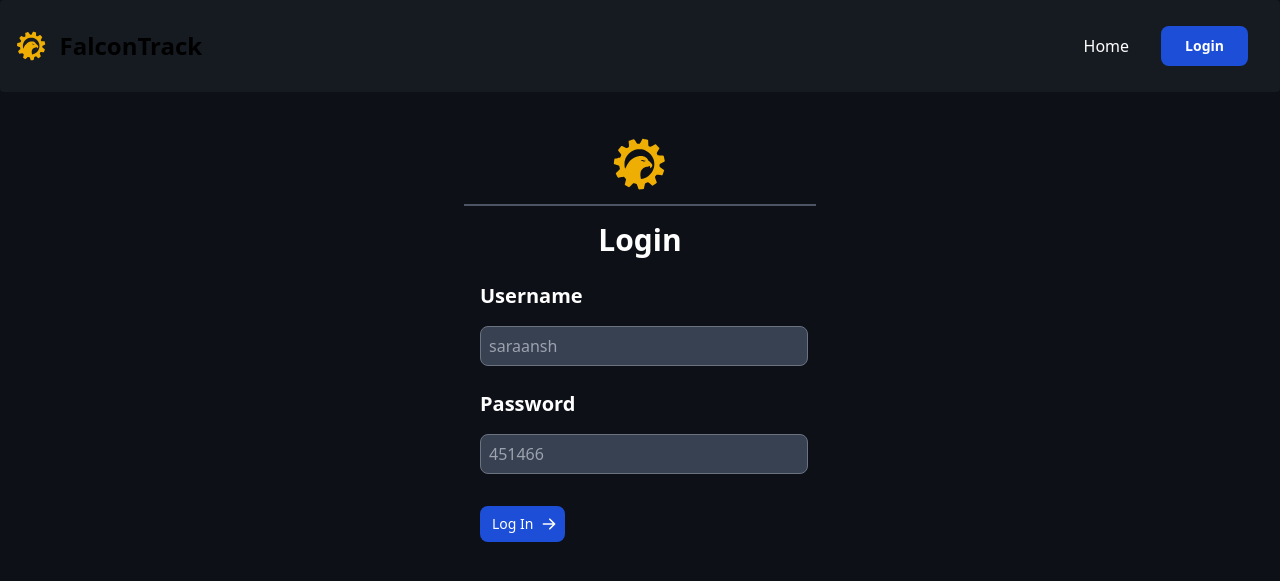
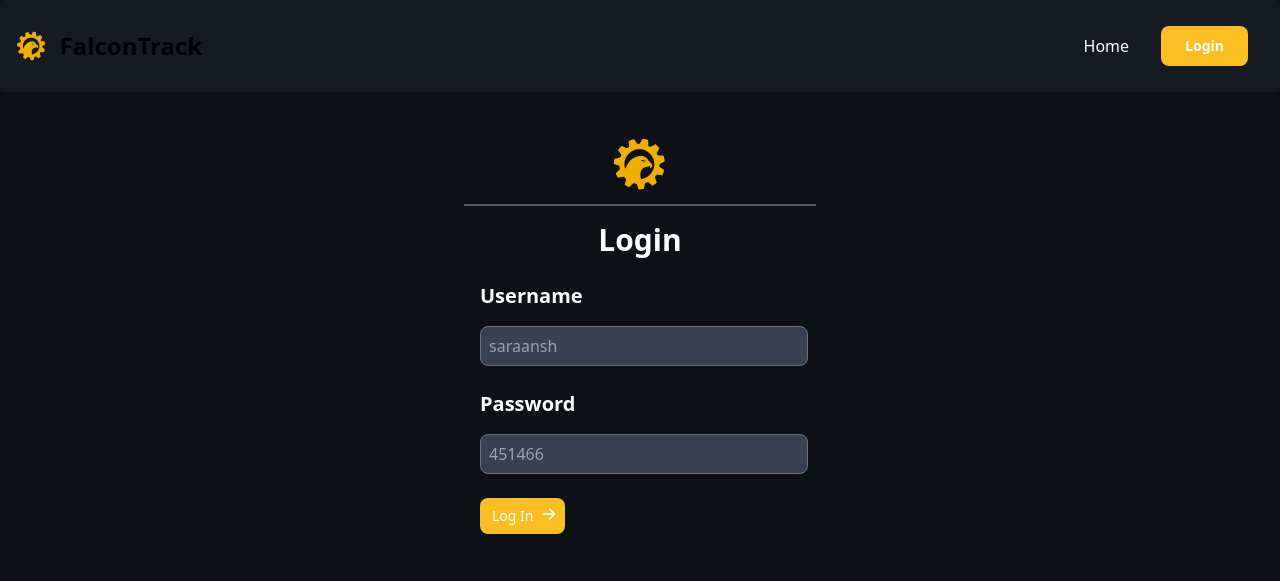
Before and after one commit to team4099/FalconTrack, a Flask app: page /login in a window 1280 px wide. Shown: the top 581 px of the page. Run offline with Flask 2, Linux system fonts and the light colour scheme; some libraries are stand-ins or nearby versions.

Commit message:
fixed buttons

```diff
--- a/templates/404.html
+++ b/templates/404.html
@@ -16,8 +16,9 @@
         Oops. Something is missing here.
     </h1>
     <div class="w-full flex justify-center">
+        <a href="/">
             <button type="submit"
-            class="mt-3 inline-flex items-center py-2 px-6 text-sm font-medium text-center text-white bg-blue-700 rounded-lg hover:bg-blue-800 focus:ring-4 focus:outline-none focus:ring-blue-300 dark:bg-amber-400 dark:hover:bg-blue-700 dark:focus:ring-blue-800">
+                class="inline-flex items-center py-2 px-3 text-sm font-medium text-center text-white bg-amber-400 rounded-lg hover:bg-amber-500 focus:ring-4 focus:outline-none focus:ring-amber-300 dark:bg-amber-400">
                 Return home
                 <svg aria-hidden="true" class="ml-2 -mr-1 w-4 h-4" fill="currentColor" viewBox="0 0 20 20"
                     xmlns="http://www.w3.org/2000/svg">
@@ -26,6 +27,7 @@
                         clip-rule="evenodd"></path>
                 </svg>
             </button>
+        </a>
     </div>
 
 </div>
--- a/templates/base.html
+++ b/templates/base.html
@@ -83,7 +83,7 @@
                     <li>
                         <a href="/login">
                             <button
-                                class="text-white bg-blue-700 hover:bg-blue-800 focus:ring-4 focus:outline-none focus:ring-blue-300 font-semibold rounded-lg text-sm px-4 py-2.5 text-center inline-flex items-center dark:bg-blue-600 dark:hover:bg-blue-700 dark:focus:ring-blue-800"
+                                class="text-white bg-amber-400 font-semibold rounded-lg text-sm px-4 py-2.5 text-center inline-flex items-center"
                                 type="button"><span class="px-2">Login</span></button>
                         </a>
                     </li>
--- a/templates/generate.html
+++ b/templates/generate.html
@@ -48,7 +48,7 @@
                     class="w-[14rem] h-10 bg-gray-700 text-gray-300 rounded-lg px-2 mb-8 text-sm border border-gray-500"></input>
                 <br>
                 <button type="submit"
-                    class="inline-flex items-center py-2 px-3 text-sm font-medium text-center text-white bg-blue-700 rounded-lg hover:bg-blue-800 focus:ring-4 focus:outline-none focus:ring-blue-300 dark:bg-amber-400 dark:hover:bg-blue-700 dark:focus:ring-blue-800">
+                    class="inline-flex items-center py-2 px-3 text-sm font-medium text-center text-white bg-amber-400 rounded-lg hover:bg-amber-500 focus:ring-4 focus:outline-none focus:ring-amber-300 dark:bg-amber-400">
                     Generate
                     <svg aria-hidden="true" class="ml-2 -mr-1 w-4 h-4" fill="currentColor" viewBox="0 0 20 20"
                         xmlns="http://www.w3.org/2000/svg">
--- a/templates/login.html
+++ b/templates/login.html
@@ -23,7 +23,7 @@
             <br>
 
             <button type="submit"
-                class="inline-flex ml-4 mt-8 items-center py-2 px-3 text-sm font-medium text-center text-white bg-blue-700 rounded-lg hover:bg-blue-800 focus:ring-4 focus:outline-none focus:ring-blue-300 dark:bg-blue-600 dark:hover:bg-blue-700 dark:focus:ring-blue-800">
+                class="inline-flex ml-4 mt-6 py-2 px-3 text-sm font-medium text-center text-white bg-amber-400 rounded-lg hover:bg-amber-500 focus:ring-4 focus:outline-none focus:ring-amber-300 dark:bg-amber-400">
                 Log In
                 <svg aria-hidden="true" class="ml-2 -mr-1 w-4 h-4" fill="currentColor" viewBox="0 0 20 20"
                     xmlns="http://www.w3.org/2000/svg">
```
Lines whose indentation alone changed are shown as unchanged.
